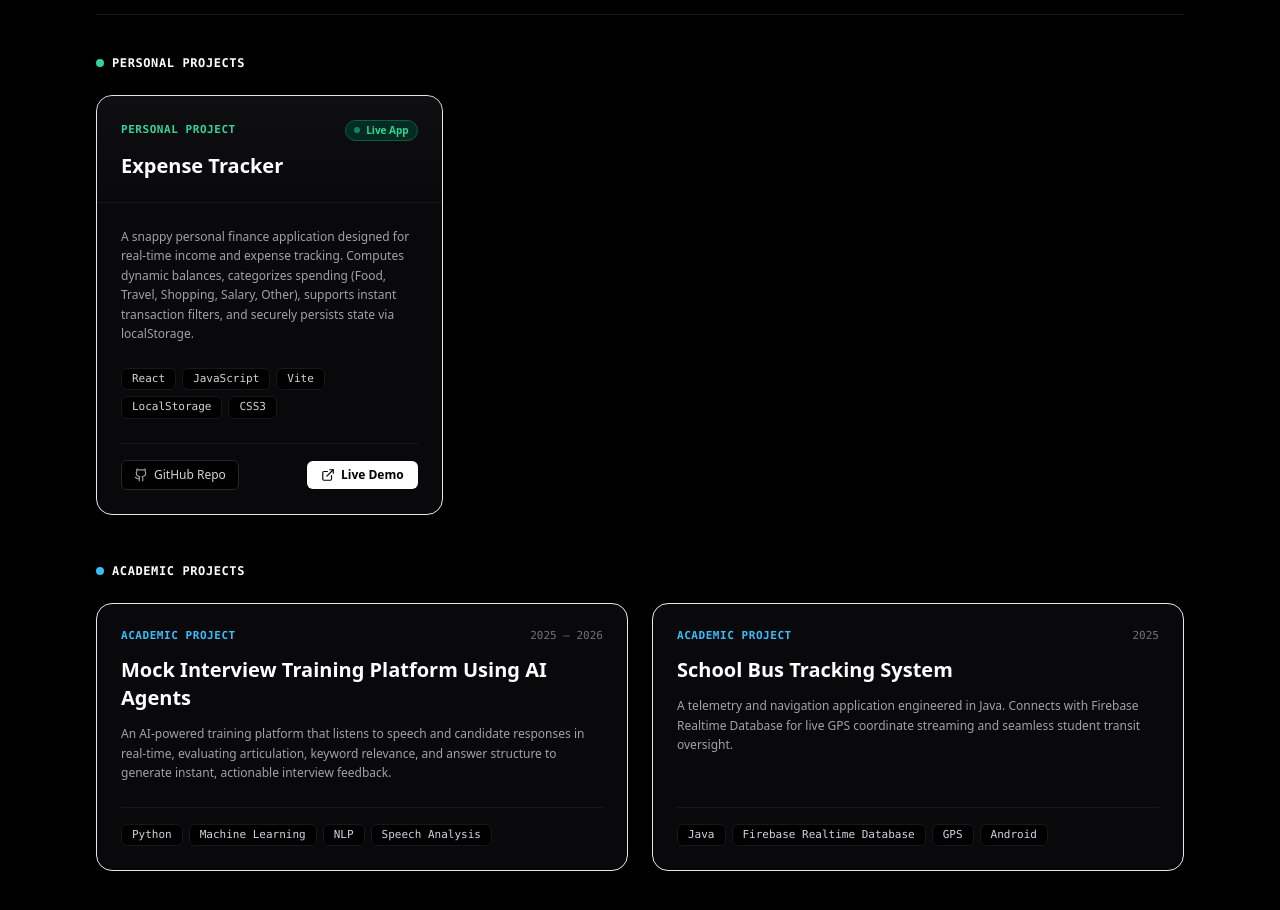
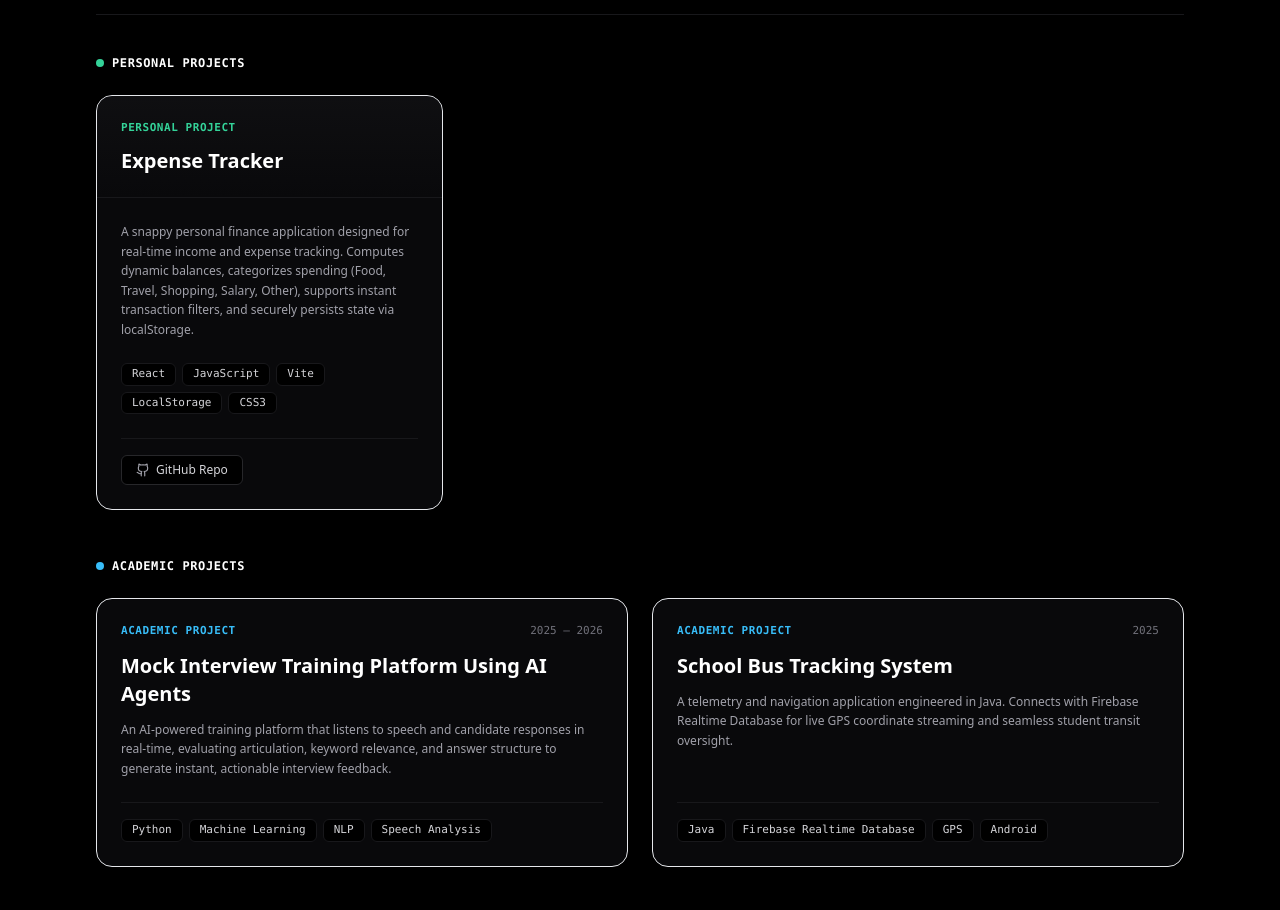
Before and after one commit to Nanditha4955/MyPortfolio, a React (Vite) app: page / in a window 1280 px wide. Shown: the part 3940-4850 px from the top of the page. Built offline with nearby package versions, Linux system fonts and the light colour scheme.

Commit message:
chore: remove all remaining external links and references

```diff
--- a/src/App.jsx
+++ b/src/App.jsx
@@ -122,7 +122,7 @@ export default function App() {
       technologies: ['React', 'JavaScript', 'Vite', 'LocalStorage', 'CSS3'],
       description: 'A snappy personal finance application designed for real-time income and expense tracking. Computes dynamic balances, categorizes spending (Food, Travel, Shopping, Salary, Other), supports instant transaction filters, and securely persists state via localStorage.',
       github: 'https://github.com/Nanditha4955/expense-tracker',
-      demo: 'https://expense-tracker-one-beta-44.vercel.app',
+      demo: null,
       hasRepo: true
     }
   ];
@@ -526,10 +526,12 @@ export default function App() {
                         <span className="text-[11px] font-mono uppercase tracking-wider text-emerald-400 font-semibold">
                           {proj.type}
                         </span>
+                        {proj.demo && (
                           <span className="inline-flex items-center gap-1.5 px-2 py-0.5 rounded-full text-[10px] font-semibold bg-emerald-950 text-emerald-400 border border-emerald-800">
                             <span className="w-1.5 h-1.5 rounded-full bg-emerald-400 animate-pulse"></span>
                             Live App
                           </span>
+                        )}
                       </div>
                       <h4 className="text-xl font-bold text-white leading-tight">{proj.title}</h4>
                     </div>
@@ -551,10 +553,11 @@ export default function App() {
                             href={proj.github}
                             target="_blank"
                             rel="noreferrer"
-                            className="inline-flex items-center gap-1.5 text-xs font-medium text-zinc-300 hover:text-white transition px-3 py-1.5 rounded-md bg-black border border-zinc-800"
+                            className="inline-flex items-center gap-1.5 text-xs font-medium text-zinc-300 hover:text-white transition px-3.5 py-1.5 rounded-md bg-black border border-zinc-800"
                           >
                             <Github className="w-3.5 h-3.5 text-zinc-400" /> GitHub Repo
                           </a>
+                          {proj.demo && (
                             <a
                               href={proj.demo}
                               target="_blank"
@@ -563,6 +566,7 @@ export default function App() {
                             >
                               <ExternalLink className="w-3.5 h-3.5" /> Live Demo
                             </a>
+                          )}
                         </div>
                       </div>
                     </div>
```
Also changed, not shown: 2 other files (tests, documents, lock files or other folders). Lines whose indentation alone changed are shown as unchanged.
